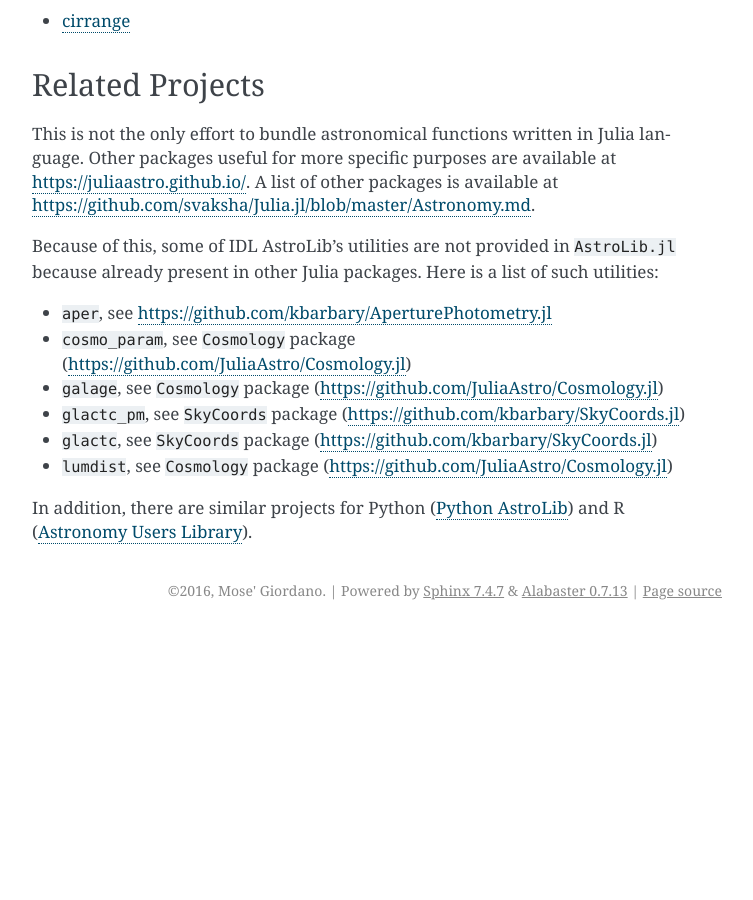
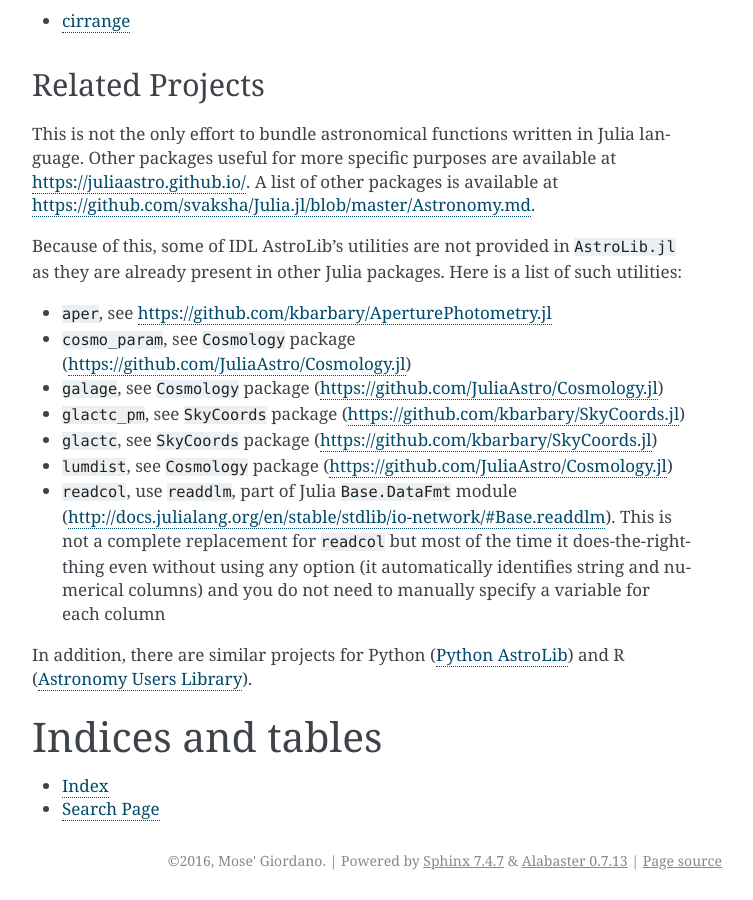
Before and after one commit to giordano/AstroLib.jl, a Sphinx documentation site: the page built from docs/index.rst, in a window 1280 px wide and 900 px high, scrolled down 2770 px. Shown: the whole window, without its empty margins (388-1141 px from the left). Built offline with Sphinx 7.4.7, drawn with Linux system fonts in a browser that asks for light colours; before the commit the page ends 3400 px from its top, so only the background shows below that.

Commit message:
Make PDF doc compile and other minor doc fixes

```diff
--- a/docs/index.rst
+++ b/docs/index.rst
@@ -113,8 +113,8 @@
 https://github.com/svaksha/Julia.jl/blob/master/Astronomy.md.
 
 Because of this, some of IDL AstroLib's utilities are not provided in
-``AstroLib.jl`` because already present in other Julia packages.  Here is a list
-of such utilities:
+``AstroLib.jl`` as they are already present in other Julia packages.  Here is a
+list of such utilities:
 
 -  ``aper``, see https://github.com/kbarbary/AperturePhotometry.jl
 -  ``cosmo_param``, see ``Cosmology`` package
@@ -127,16 +127,20 @@
    (https://github.com/kbarbary/SkyCoords.jl)
 -  ``lumdist``, see ``Cosmology`` package
    (https://github.com/JuliaAstro/Cosmology.jl)
+- ``readcol``, use ``readdlm``, part of Julia ``Base.DataFmt`` module
+  (http://docs.julialang.org/en/stable/stdlib/io-network/#Base.readdlm).  This
+  is not a complete replacement for ``readcol`` but most of the time it
+  does-the-right-thing even without using any option (it automatically
+  identifies string and numerical columns) and you do not need to manually
+  specify a variable for each column
 
 In addition, there are similar projects for Python (`Python AstroLib
 <http://www.hs.uni-hamburg.de/DE/Ins/Per/Czesla/PyA/PyA/pyaslDoc/pyasl.html>`__)
 and R (`Astronomy Users Library
 <http://rpackages.ianhowson.com/cran/astrolibR/>`__).
 
-..
-   Indices and tables
-   ==================
+Indices and tables
+==================
 
-   * :ref:`genindex`
-   * :ref:`modindex`
-   * :ref:`search`
+* :ref:`genindex`
+* :ref:`search`
--- a/docs/misc.rst
+++ b/docs/misc.rst
@@ -24,8 +24,8 @@
 Example
 '''''''
 
-Restrict an array of numbers in the range :math:`[0, 2π)` as if they are
-angles expressed in radians:
+Restrict an array of numbers in the range :math:`[0, 2\pi)` as if they
+are angles expressed in radians:
 
 .. code-block:: julia
 
```
Also changed, not shown: TODO.md (+0 -1 lines), docs/utils.rst (+36 -34 lines), 9 other files.
